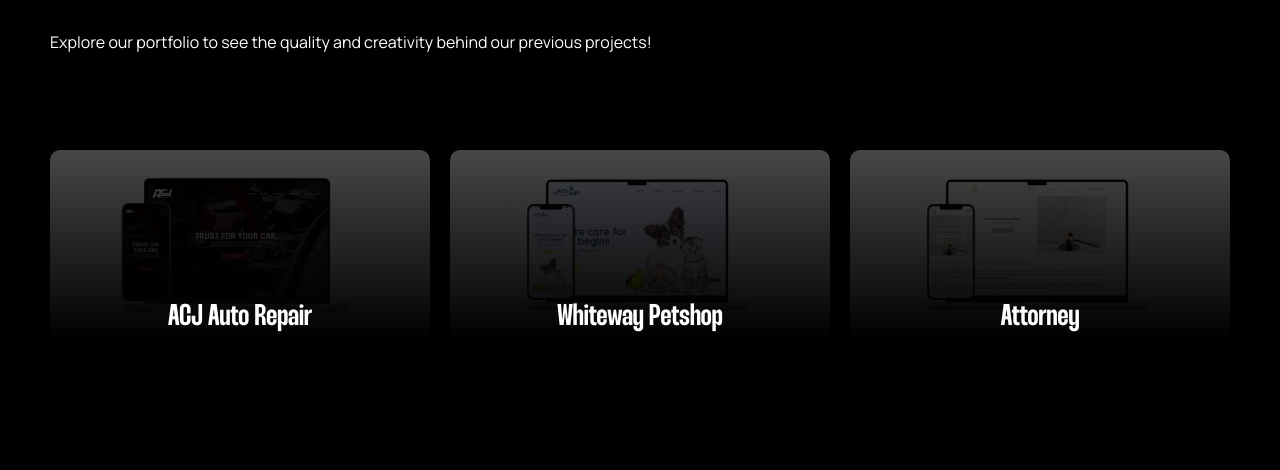
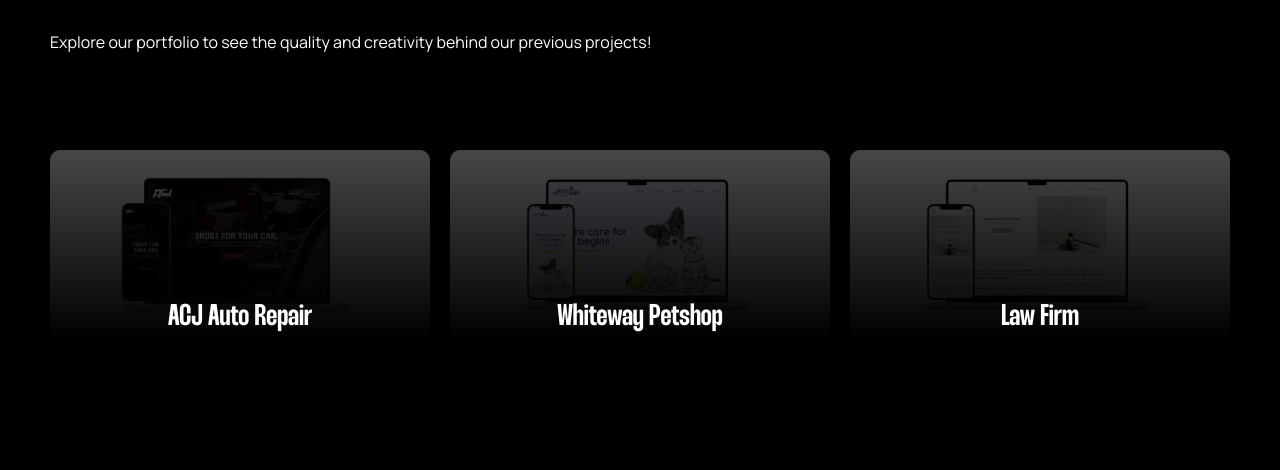
Before and after one commit to paulooliveira152012/novaweb, a React (Vite) app: page /portfolio in a window 1280 px wide. Shown: the part 275-745 px from the top of the page. Built offline with nearby package versions, Linux system fonts and the light colour scheme; no server answers.

Commit message:
safepoint

```diff
--- a/src/pages/Portfolio.jsx
+++ b/src/pages/Portfolio.jsx
@@ -21,7 +21,8 @@ const Portfolio = () => {
 
   // Function to dynamically resolve image paths
   const getImagePath = (imageName) =>
-    new URL(`../assets/images/projectsScreenshot/${imageName}`, import.meta.url).href;
+    new URL(`../assets/images/projectsScreenshot/${imageName}`, import.meta.url)
+      .href;
 
   return (
     <section className="blackWrapper">
@@ -39,14 +40,13 @@ const Portfolio = () => {
             <article>
               <h3 className="pageTitle">Portfolio</h3>
               <p>
-              Explore our portfolio to see the quality and creativity behind our
-              previous projects!
+                Explore our portfolio to see the quality and creativity behind
+                our previous projects!
               </p>
 
               {/* Services Section */}
               <div className="portfolioContainer">
                 {projectList.map((project, index) => (
-                <a href={project.projectLink} target="_blank" key={index}>
                   <motion.div
                       className="intro"
                       initial={{ opacity: 0 }}
@@ -54,6 +54,7 @@ const Portfolio = () => {
                       transition={{ duration: 1.5, ease: "easeOut" }}
                       viewport={{ once: true, amount: 0.1 }} // Ensures it only animates once when 20% of it is in view
                     >
+                  <a href={project.projectLink} target="_blank" key={index}>
                       <div className="projectCard">
                         {/* Use the project image class (or a placeholder if no image is provided) */}
 
@@ -67,10 +68,9 @@ const Portfolio = () => {
                           <h2>{project.projectTitle}</h2>
                           {/* <p>{project.projectDescription}</p> */}
                         </div>
-
                       </div>
+                  </a>
                     </motion.div>
-                </a>
                 ))}
               </div>
             </article>
--- a/src/projects/projects.json
+++ b/src/projects/projects.json
@@ -14,7 +14,7 @@
       "imageSrc": "whiteway.jpg"
     },
     {
-      "projectTitle": "Attorney",
+      "projectTitle": "Law Firm",
       "projectLink": "https://attorneydemo.vercel.app/",
       "projectDescription": "A clean, professional, and user-friendly website designed for attorneys to showcase their services, provide essential information, and include an intuitive intake submission system for client inquiries.",
       "imageClass": "attorney",
--- a/src/styles/Portfolio.css
+++ b/src/styles/Portfolio.css
@@ -4,6 +4,7 @@
     display: grid;
     grid-template-columns: repeat(3, 1fr);
     gap: 20px;
+    /* background-color: green; */
   }
 
   @media screen and (max-width: 800px) {
@@ -20,6 +21,11 @@
     }
   }
 
+  .portfolioContainer a  {
+    background-color: red;
+    width: auto;
+
+  }
 
   /* Service Card Styling */
   .portfolioContainer .projectCard {
```
Lines whose indentation alone changed are shown as unchanged.
